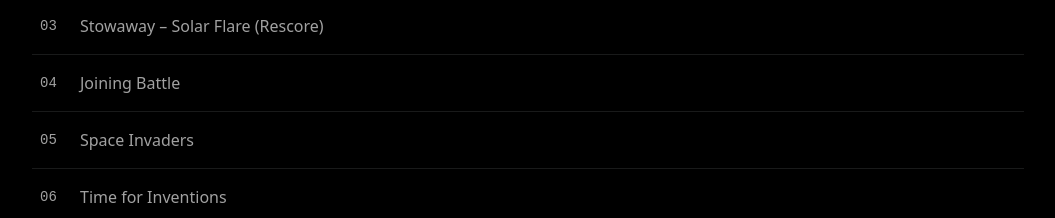
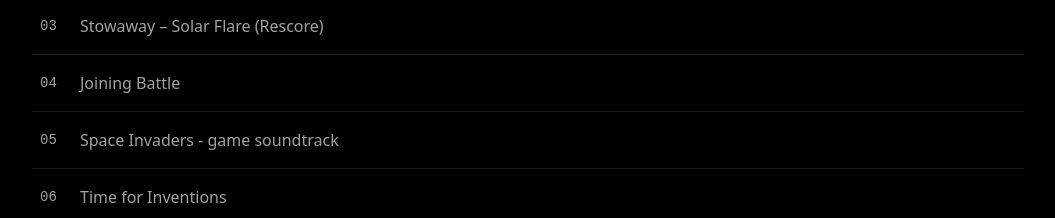
Before and after one commit to mauricekemmannmusic/Portfolio, a React (Vite) app: page / in a window 1280 px wide. Shown: the part 1760-1978 px from the top of the page, without its empty margins (112-1167 px from the left). Built offline with nearby package versions, Linux system fonts and the light colour scheme.

Commit message:
Update content.ts

```diff
--- a/src/data/content.ts
+++ b/src/data/content.ts
@@ -23,7 +23,7 @@ export const tracks: Track[] = [
   { title: "Exploring Worlds", src: asset("Exploring Worlds.mp3") },
   { title: "Stowaway – Solar Flare (Rescore)", src: asset("Stowaway solar flare rescore.mp3") },
   { title: "Joining Battle", src: asset("Joining Battle.mp3") },
-  { title: "Space Invaders", src: asset("space invaders Moritz ganzes ding.mp3") },
+  { title: "Space Invaders - game soundtrack", src: asset("space invaders Moritz ganzes ding.mp3") },
   { title: "Time for Inventions", src: asset("Time for inventions.mp3") },
 ]
 
```
